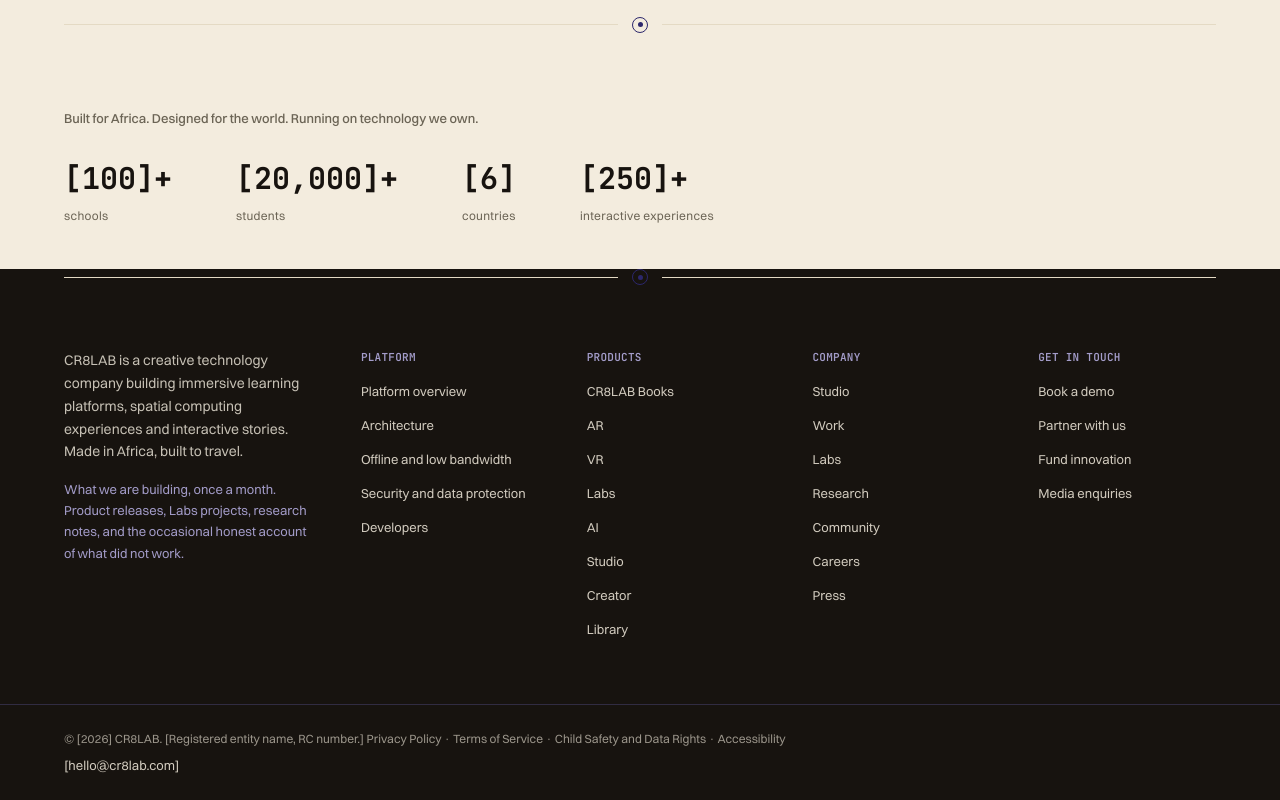
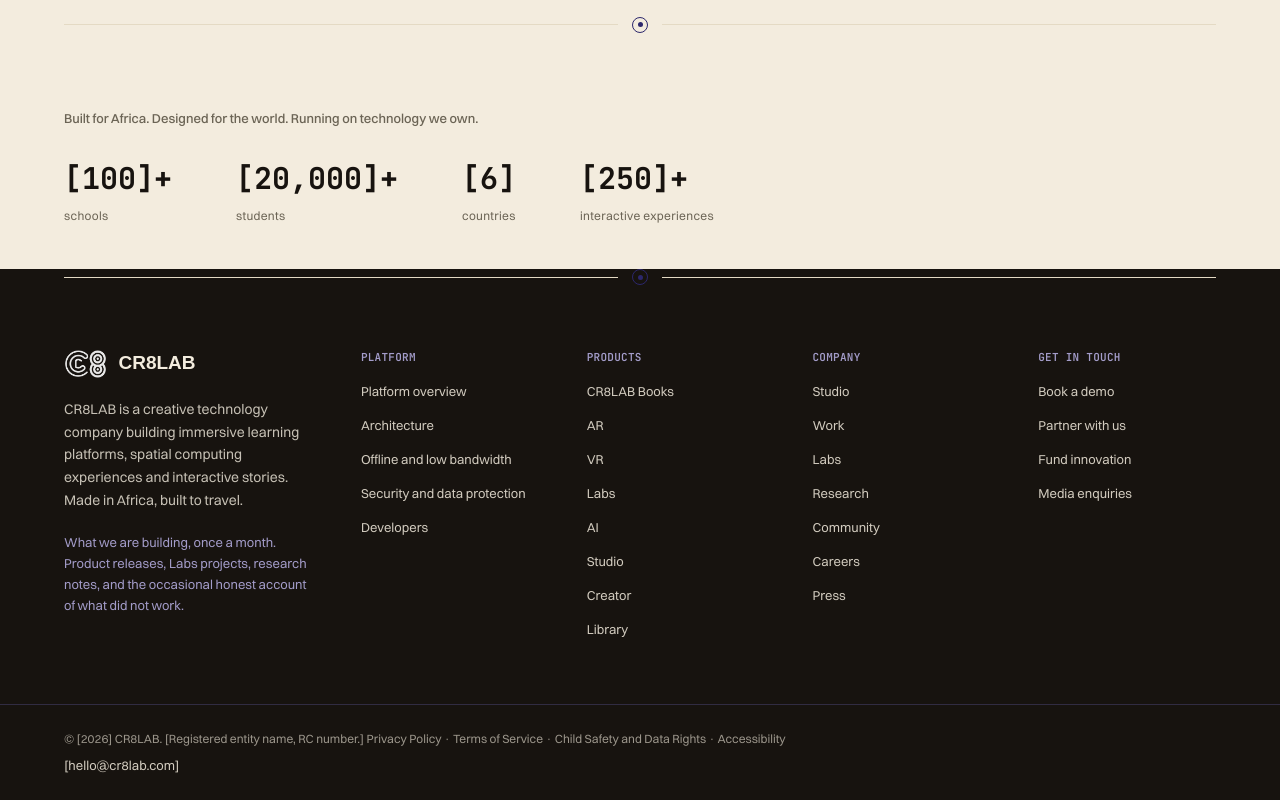
Before and after one commit to bluesandsacademy/Cr8labs, a Next.js app: page / in a window 1280 px wide. Shown: the part 605-1405 px from the top of the page. Built offline with nearby package versions, Linux system fonts and the light colour scheme; a web font is replaced by a local one.

Commit message:
feat: add the CR8LAB brand mark to the Footer
Same icon+wordmark lockup as Nav, inverted for the dark footer background,
linking back home. app/page.test.tsx updated since "CR8LAB" now appears
twice on the Home page (nav + footer).

```diff
--- a/components/layout/Footer.tsx
+++ b/components/layout/Footer.tsx
@@ -1,3 +1,4 @@
+import Image from "next/image";
 import Link from "next/link";
 import { RingDivider } from "@/components/ui/RingDivider";
 
@@ -60,7 +61,17 @@
     <footer className="bg-ink text-bone">
       <RingDivider />
       <div className="mx-auto grid max-w-360 grid-cols-1 gap-12 px-8 py-16 md:grid-cols-[1.4fr_1fr_1fr_1fr_1fr] md:px-16">
-        <div className="flex flex-col gap-4">
+        <div className="flex flex-col gap-5">
+          <Link href="/" className="focus-ring-dark flex w-fit items-center gap-2.75 rounded-[3px]">
+            <Image
+              src="/brand/cr8lab-mark.png"
+              alt="CR8LAB mark"
+              width={320}
+              height={206}
+              className="h-7 w-auto brightness-0 invert opacity-90"
+            />
+            <span className="font-display text-[19px] font-bold text-bone">CR8LAB</span>
+          </Link>
           <p className="max-w-70 font-sans text-[14px] leading-relaxed text-bone/80">
             CR8LAB is a creative technology company building immersive learning platforms,
             spatial computing experiences and interactive stories. Made in Africa, built to
```
Also changed, not shown: 2 other files (tests, documents, lock files or other folders).
